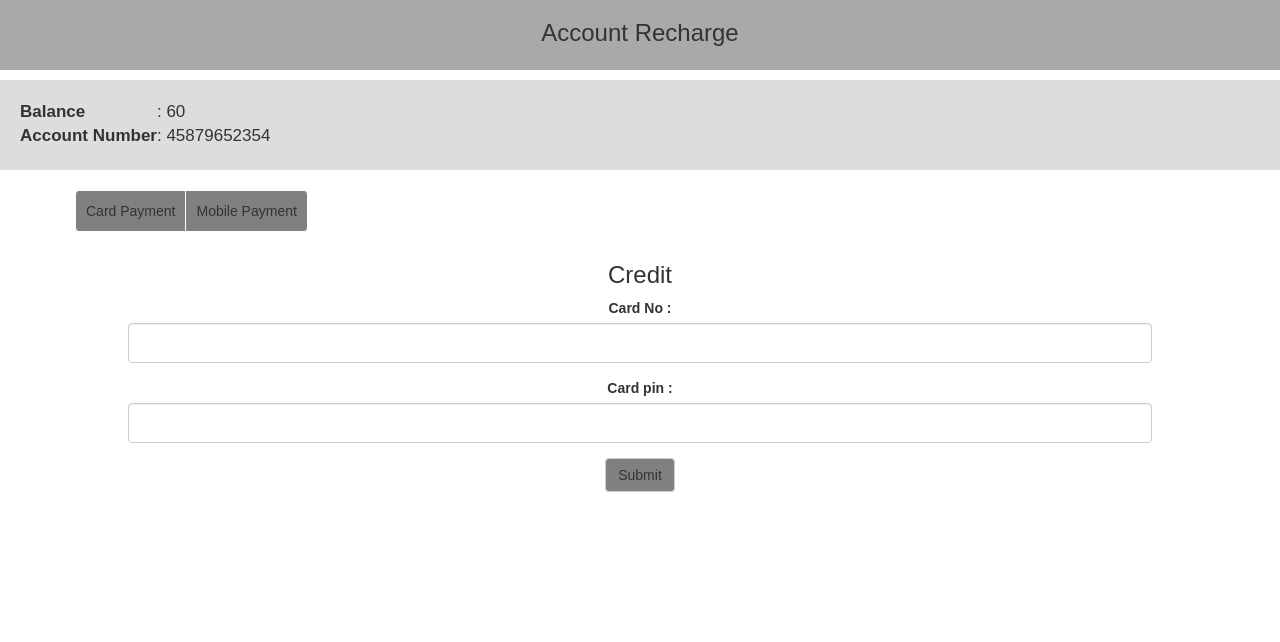
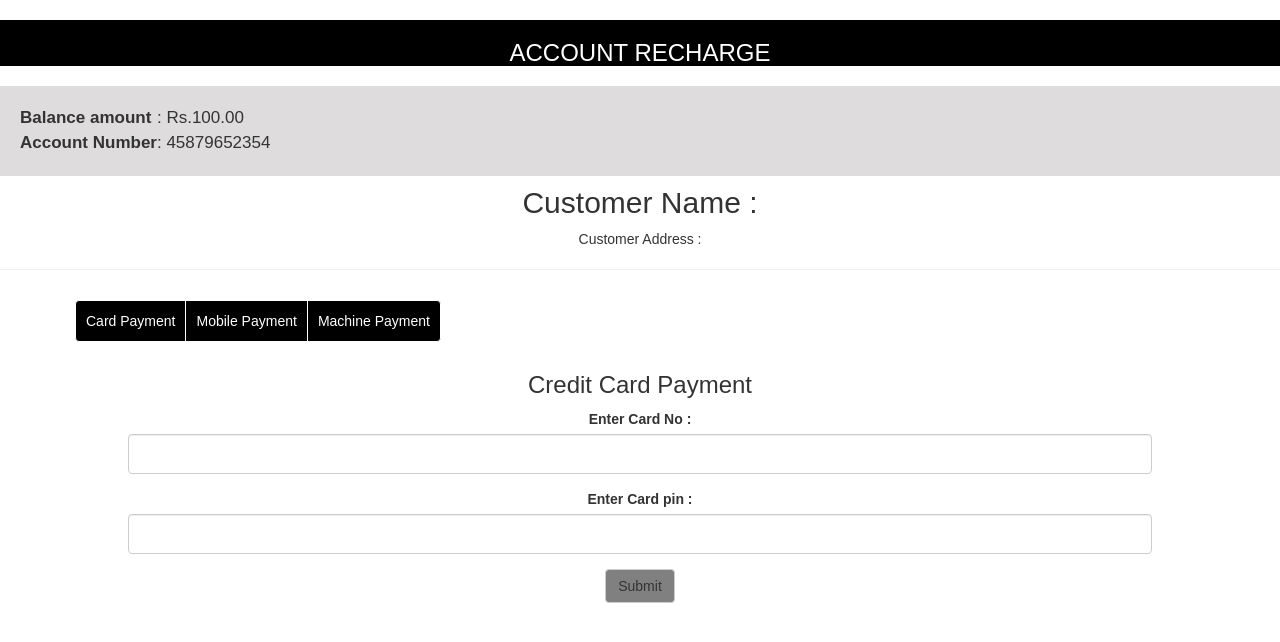
Before and after one commit to RISBandara/Ticketing_system, a React (Create React App) app in the folder Ticketing/: page /Recharge in a window 1280 px wide. Shown: the top 642 px of the page. Built offline with nearby package versions, Linux system fonts and the light colour scheme.

Commit message:
Changes in recharge interface

```diff
--- a/Ticketing/package.json
+++ b/Ticketing/package.json
@@ -10,6 +10,7 @@
     "react-router": "^4.3.1",
     "react-router-dom": "^4.3.1",
     "react-scripts": "^1.1.5",
+    "reactjs-popup": "^1.3.0",
     "refs": "^0.9.2",
     "router": "^1.3.3"
   },
--- a/Ticketing/src/App.jsx
+++ b/Ticketing/src/App.jsx
@@ -1,4 +1,4 @@
-import React, { Component } from 'react';
+ import React, { Component } from 'react';
 import { BrowserRouter as Router ,Switch } from 'react-router-dom';
 import Route from 'react-router-dom/Route';
 
--- a/Ticketing/src/views/recharge/recharge.jsx
+++ b/Ticketing/src/views/recharge/recharge.jsx
@@ -2,6 +2,7 @@ import React,{Component} from 'react'
 import '../../css/recharge.css'
 // import Upper from '../upperImage'
 import queryString from 'query-string' ;
+import Getcode from './recharge';
 
 export default class Reacharge extends Component{
 
@@ -12,7 +13,6 @@ export default class Reacharge extends Component{
             payment : {credit : true, mobile: false}
         }
     }
-
 
     componentWillMount(){
         const values = queryString.parse(this.props.location.search)
@@ -41,17 +41,18 @@ export default class Reacharge extends Component{
         if(this.state.payment.credit){
             return <div>
                 <center>
-                    <h3>Credit</h3>
+                    <h3>Credit Card Payment</h3>
                         <div class="form-group">
-                            <label>Card No :</label>
+                            <label>Enter Card No :</label>
                             <input type="text" class="form-control single"  />
                         </div>
 
                         <div class="form-group">
-                            <label >Card pin :</label>
+                            <label >Enter Card pin :</label>
                             <input type="text" class="form-control single" id="email" />
                         </div>
                         <button type="submit" style={{backgroundColor:"gray"}} class="btn btn-default">Submit</button>
+                        {/*<Getcode />*/}
                 </center>
             </div>
         }else{
@@ -83,19 +84,28 @@ export default class Reacharge extends Component{
     }
 
     render(){
+
+        const btn_css ={
+            backgroundColor : "black",
+            color : "white",
+        };
+        const header ={
+            backgroundColor : "black",
+            color : "white",
+        };
         return(
             <div className="recharge">
 
-                <div className="headerr">
+                <div className="header" style={header}>
                     <center>
-                        <h3 className="headerText">Account Recharge</h3>
+                        <h3 className="headerText" >ACCOUNT RECHARGE</h3>
                     </center>
                 </div>
                 <div className="col-sm-12 box">
                     <table>
                         <tr>
-                            <td> <b>Balance</b> </td>
-                            <td>: 60</td>
+                            <td> <b>Balance amount</b> </td>
+                            <td>: Rs.100.00</td>
                         </tr>
                         <tr>
                             <td> <b> Account Number</b> </td>
@@ -104,16 +114,20 @@ export default class Reacharge extends Component{
                     </table>
                  </div>
                 <center className="">
-                    <h2>{this.state.customerDetails.name}</h2>
-                    <p>{this.state.customerDetails.address}</p>
+                    <hr />
+                    <h2>Customer Name : {this.state.customerDetails.name}</h2>
+                    <p>Customer Address :{this.state.customerDetails.address}</p>
+                    <hr />
                 </center>
                 <div>
 
                 </div>
                 <div className="">
                     <div className="btn-group groupButton" role="group" aria-label="Basic example">
-                        <button type="button" className="btn btn-secondary " onClick={(event)=>this.onCardClicks(event)} >Card Payment</button>
-                        <button type="button" className="btn btn-secondary" onClick={(event)=>this.onMobileClicks(event)} >Mobile Payment</button>
+                        <button type="button" className="btn btn-secondary " style={btn_css} onClick={(event)=>this.onCardClicks(event)} >Card Payment</button>
+                        <button type="button" className="btn btn-secondary" style={btn_css} onClick={(event)=>this.onMobileClicks(event)} >Mobile Payment</button>
+                        <button type="button" className="btn btn-secondary" style={btn_css} onClick={(event)=>this.onMobileClicks(event)} >Machine Payment</button>
+
                     </div>
                 </div>
                 {
```
Also changed, not shown: Ticketing/src/views/recharge/getcode.jsx (added, +113 -0 lines), 1 other file (tests, documents, lock files or other folders).
